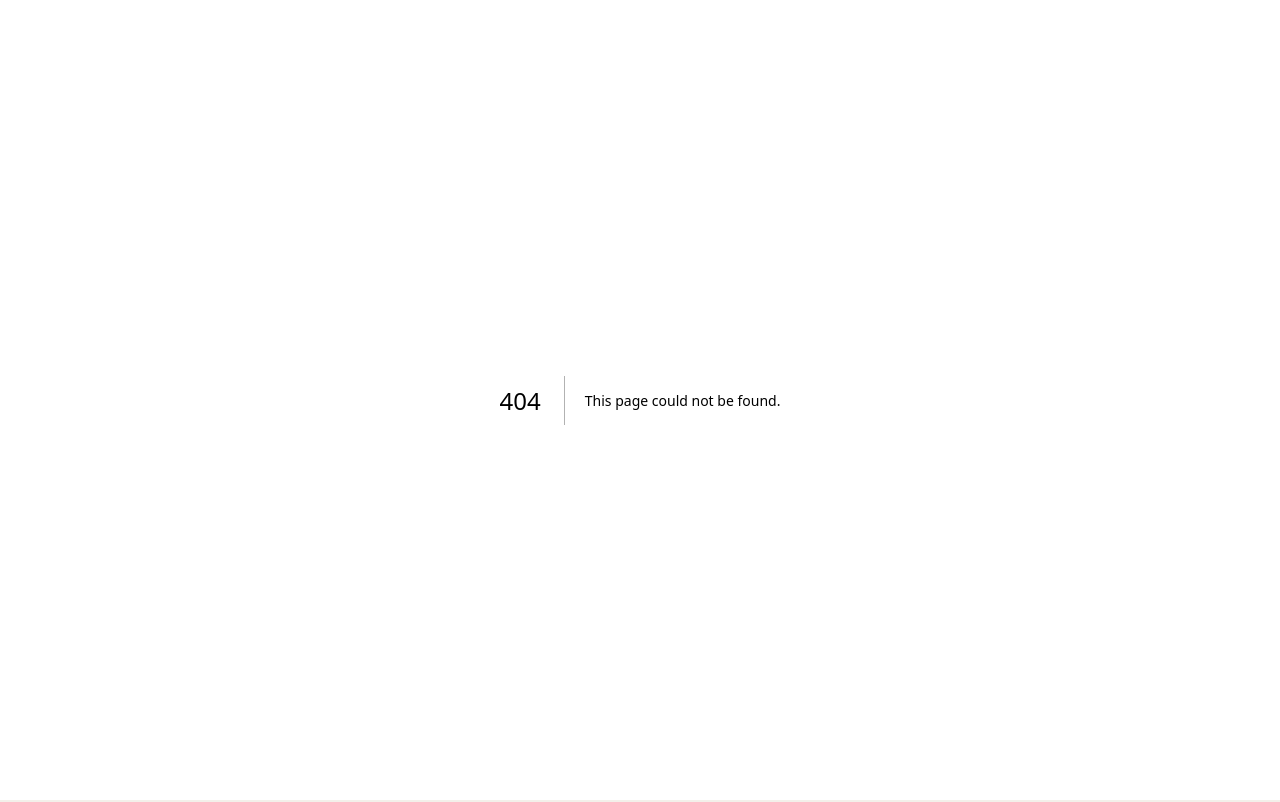
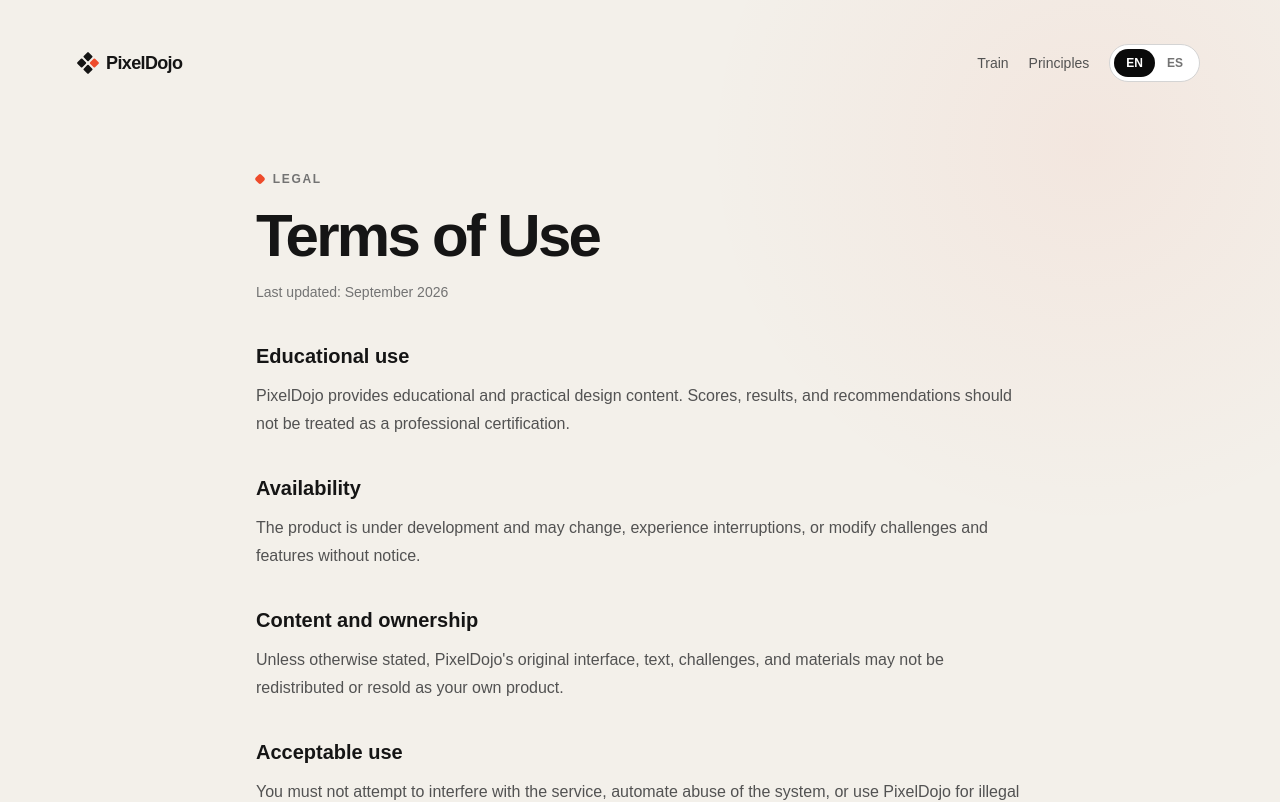
Before and after one commit to pablomrdz/pixeldojo, a Next.js app: page /en/terms in a window 1280 px wide. Before the commit this address had no page. Shown: the top 802 px of the page. Built offline with nearby package versions, Linux system fonts and the light colour scheme.

Commit message:
feat: add bilingual terms of use

```diff
--- /dev/null
+++ b/app/[locale]/terms/page.tsx
@@ -0,0 +1,53 @@
+import type { Metadata } from "next";
+import { notFound } from "next/navigation";
+import { ContentPage } from "@/components/ContentPage";
+import type { Locale } from "@/lib/types";
+
+export async function generateMetadata({ params }: { params: Promise<{ locale: string }> }): Promise<Metadata> {
+  const { locale: rawLocale } = await params;
+  const locale: Locale = rawLocale === "es" ? "es" : "en";
+  return {
+    title: locale === "es" ? "Términos de uso — PixelDojo" : "Terms of Use — PixelDojo",
+    alternates: { languages: { en: "/en/terms", es: "/es/terms" } },
+  };
+}
+
+export default async function TermsPage({ params }: { params: Promise<{ locale: string }> }) {
+  const { locale: rawLocale } = await params;
+  if (rawLocale !== "en" && rawLocale !== "es") notFound();
+  const locale = rawLocale as Locale;
+
+  const sections = locale === "es"
+    ? [
+        ["Uso educativo", "PixelDojo ofrece contenido educativo y práctico sobre diseño. Los resultados, puntajes y recomendaciones no deben interpretarse como una certificación profesional."],
+        ["Disponibilidad", "El producto está en desarrollo y puede cambiar, experimentar interrupciones o modificar retos y funcionalidades sin previo aviso."],
+        ["Contenido y propiedad", "Salvo indicación contraria, la interfaz, textos, retos y materiales propios de PixelDojo no pueden redistribuirse o revenderse como producto propio."],
+        ["Uso aceptable", "No debes intentar interferir con el servicio, automatizar abuso del sistema ni utilizar PixelDojo para actividades ilegales o dañinas."],
+      ]
+    : [
+        ["Educational use", "PixelDojo provides educational and practical design content. Scores, results, and recommendations should not be treated as a professional certification."],
+        ["Availability", "The product is under development and may change, experience interruptions, or modify challenges and features without notice."],
+        ["Content and ownership", "Unless otherwise stated, PixelDojo's original interface, text, challenges, and materials may not be redistributed or resold as your own product."],
+        ["Acceptable use", "You must not attempt to interfere with the service, automate abuse of the system, or use PixelDojo for illegal or harmful activity."],
+      ];
+
+  return (
+    <ContentPage locale={locale} enSuffix="/terms" esSuffix="/terms">
+      <p className="brand-eyebrow text-xs font-semibold uppercase tracking-[0.14em] text-neutral-500">Legal</p>
+      <h1 className="mt-4 text-4xl font-semibold tracking-[-0.045em] md:text-6xl">
+        {locale === "es" ? "Términos de uso" : "Terms of Use"}
+      </h1>
+      <p className="mt-4 text-sm text-neutral-500">
+        {locale === "es" ? "Última actualización: septiembre de 2026" : "Last updated: September 2026"}
+      </p>
+      <div className="mt-10 space-y-9">
+        {sections.map(([title, body]) => (
+          <section key={title}>
+            <h2 className="text-xl font-semibold">{title}</h2>
+            <p className="mt-3 leading-7 text-neutral-600">{body}</p>
+          </section>
+        ))}
+      </div>
+    </ContentPage>
+  );
+}
```
